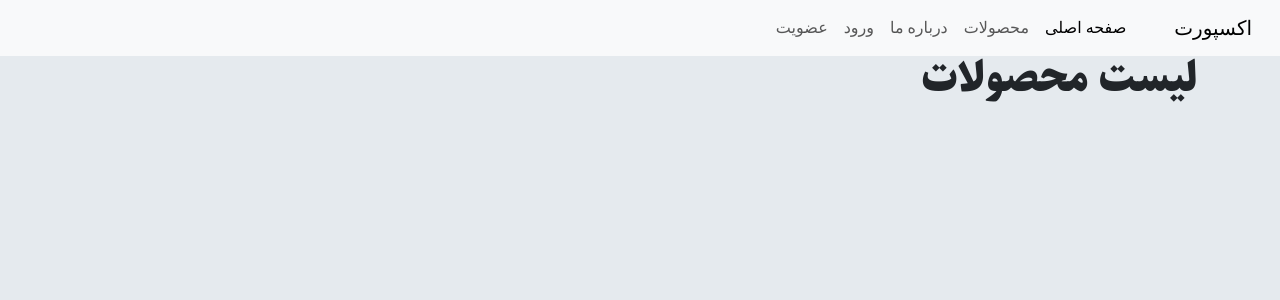
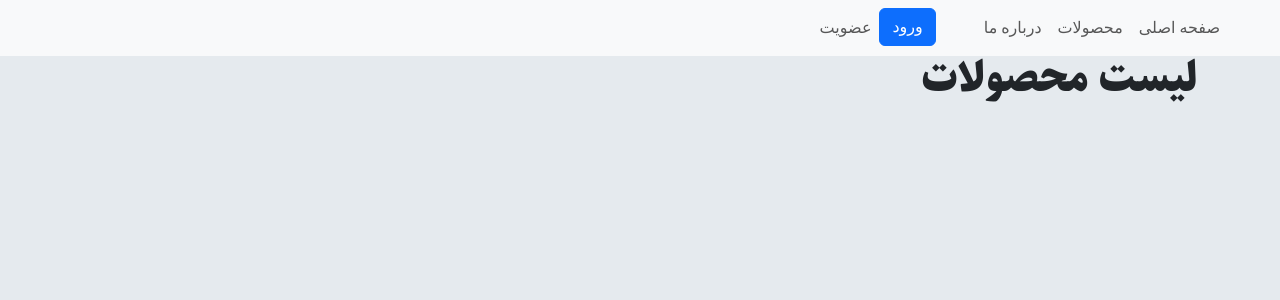
Before and after one commit to ostadsgo/export, a Django app: page / in a window 1280 px wide. Shown: the top 300 px of the page. Run offline with Django 4.2, Linux system fonts and the light colour scheme; data that the repository does not hold is empty.

Commit message:
Enhance navbar and use django include tag to include navbar

```diff
--- a/templates/base.html
+++ b/templates/base.html
@@ -23,57 +23,7 @@
 
   <body>
     <header>
-      <nav class="navbar navbar-expand-lg bg-body-tertiary">
-        <div class="container-fluid">
-          <a class="navbar-brand" href="{% url 'shop:product_list' %}">اکسپورت</a>
-          <button
-            class="navbar-toggler"
-            type="button"
-            data-bs-toggle="collapse"
-            data-bs-target="#navbarNav"
-            aria-controls="navbarNav"
-            aria-expanded="false"
-            aria-label="Toggle navigation"
-          >
-            <span class="navbar-toggler-icon"></span>
-          </button>
-          <div class="collapse navbar-collapse" id="navbarNav">
-            <ul class="navbar-nav">
-              <li class="nav-item">
-                <a
-                  class="nav-link active"
-                  aria-current="page"
-                  href="{% url 'shop:product_list' %}"
-                  >صفحه اصلی</a
-                >
-              </li>
-              <li class="nav-item">
-                <a class="nav-link" href="{% url 'shop:product_list' %}"
-                  >محصولات</a
-                >
-              </li>
-              <li class="nav-item">
-                <a class="nav-link" href="#">درباره ما</a>
-              </li>
-              {% if user.is_authenticated %}
-              <li class="nav-item">
-                <a class="nav-link" href="{% url 'users:dashboard' %}">{{ user.username }}</a>
-              <li class="nav-item">
-                <a class="nav-link" href="{% url 'users:logout' %}">خروج</a>
-              </li>
-              {% else %}
-              <li class="nav-item">
-                <a class="nav-link btn-primary" href="{% url 'users:login' %}">ورود</a>
-              </li>
-              <li class="nav-item">
-                <a class="nav-link" href="{% url 'users:register' %}">عضویت</a>
-              </li>
-              {% endif %}
-            </ul>
-          </div>
-        </div>
-      </nav>
-      <nav></nav>
+      {% include "includes/navbar.html" %}
     </header>
     <main>
       <div class="container">{% block content %}{% endblock content %}</div>
--- /dev/null
+++ b/templates/includes/navbar.html
@@ -0,0 +1,39 @@
+<nav class="navbar navbar-expand-lg bg-body-tertiary">
+    <div class="container-fluid">
+        <button class="navbar-toggler" type="button" data-bs-toggle="collapse" data-bs-target="#navbarNavAltMarkup"
+            aria-controls="navbarNavAltMarkup" aria-expanded="false" aria-label="Toggle navigation">
+            <span class="navbar-toggler-icon"></span>
+        </button>
+        <div class="collapse navbar-collapse" id="navbarNavAltMarkup">
+            <ul class="navbar-nav mr-auto">
+                <!-- flex item 1 -->
+                <li class="nav-item">
+                    <a class="nav-link" aria-current="page" href="{% url 'shop:product_list' %}">صفحه اصلی</a>
+                </li>
+                <li class="nav-item">
+                    <a class="nav-link" href="{% url 'shop:product_list' %}">محصولات</a>
+                </li>
+                <li class="nav-item">
+                    <a class="nav-link" href="#">درباره ما</a>
+                </li>
+            </ul>
+            <!-- flex item 2 -->
+            <ul class="navbar-nav">
+                {% if user.is_authenticated %}
+                <li class="nav-item">
+                    <a class="nav-link" href="{% url 'users:dashboard' %}">{{ user.username }}</a>
+                <li class="nav-item">
+                    <a class="nav-link" href="{% url 'users:logout' %}">خروج</a>
+                </li>
+                {% else %}
+                <li class="nav-item">
+                    <a class="btn btn-primary" href="{% url 'users:login' %}">ورود</a>
+                </li>
+                <li class="nav-item">
+                    <a class="nav-link" href="{% url 'users:register' %}">عضویت</a>
+                </li>
+                {% endif %}
+            </ul>
+        </div>
+    </div>
+</nav>
```
